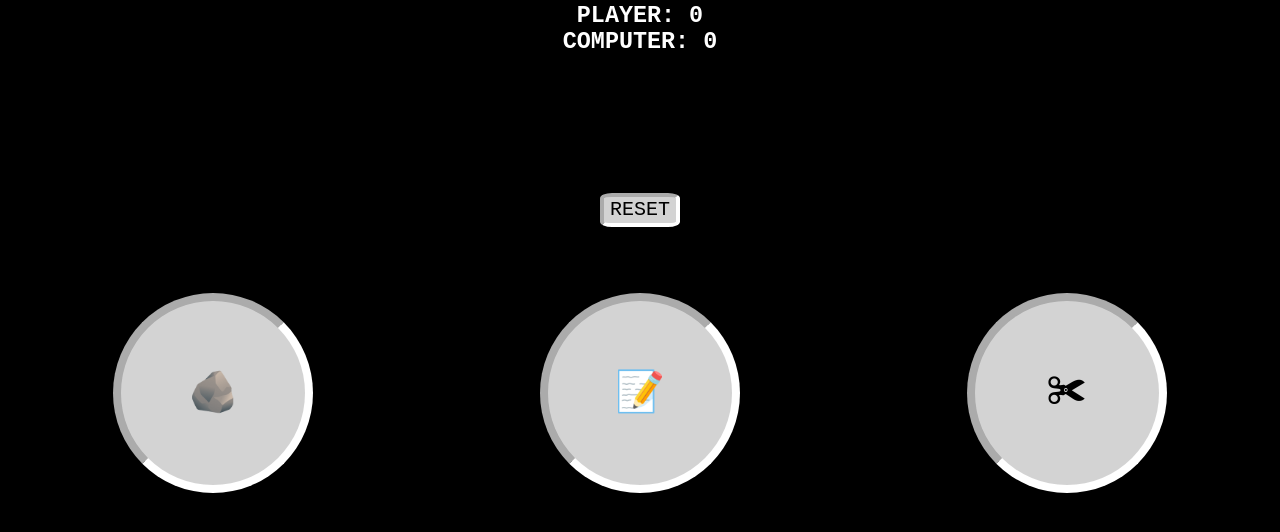
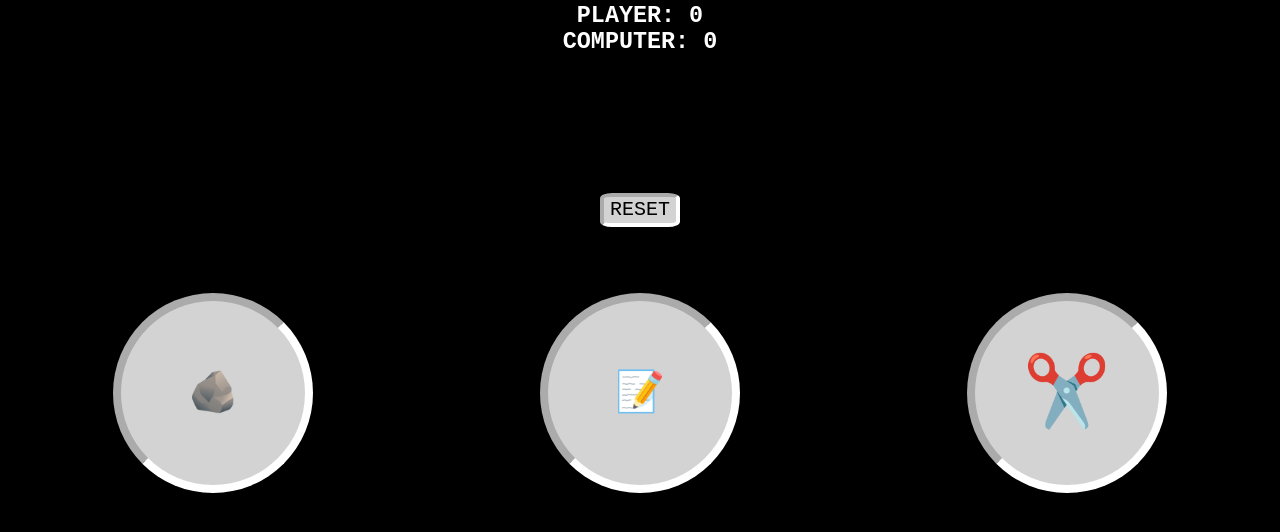
Before and after one commit to KyleS115/rock-paper-scissors, a plain HTML site: page index.html in a window 1280 px wide. Shown: the part 244-776 px from the top of the page. Drawn offline with Linux system fonts and the light colour scheme.

Commit message:
Fixed size of scissors emoji

```diff
--- a/index.html
+++ b/index.html
@@ -24,7 +24,7 @@
         <div id="buttonscontainer">
             <button id="rock" class="option">🪨</button>
             <button id="paper" class="option">📝</button>
-            <button id="scissors" class="option">✀</button>
+            <button id="scissors" class="option">✂️</button>
         </div>
     </div>
 
--- a/style.css
+++ b/style.css
@@ -61,6 +61,10 @@ button#reset {
     text-align: center;
 }
 
+#buttonscontainer > button#scissors {
+    font-size: 70px;
+}
+
 #resultscontainer {
     display: flex;
     flex-direction: column;
```
